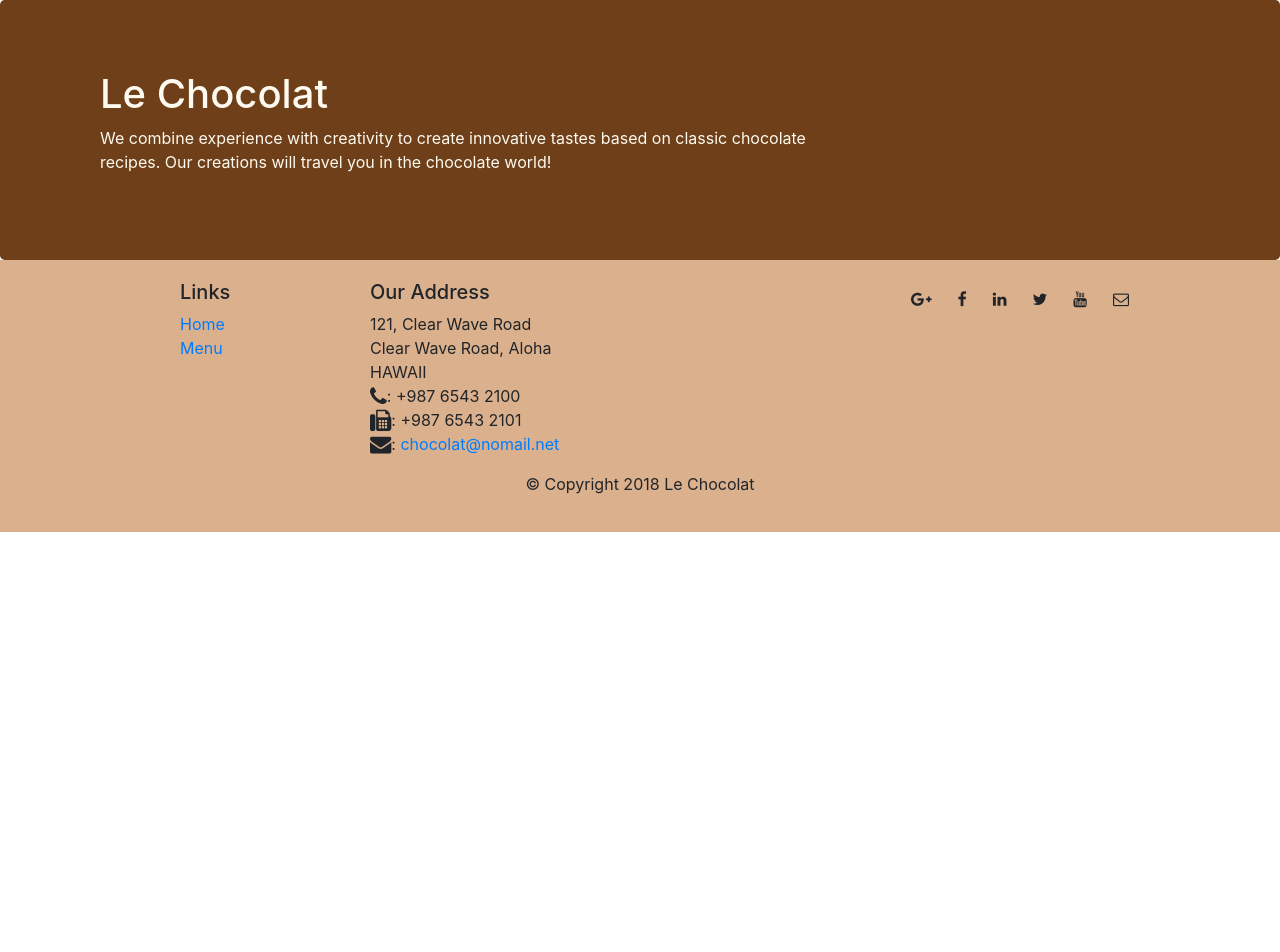
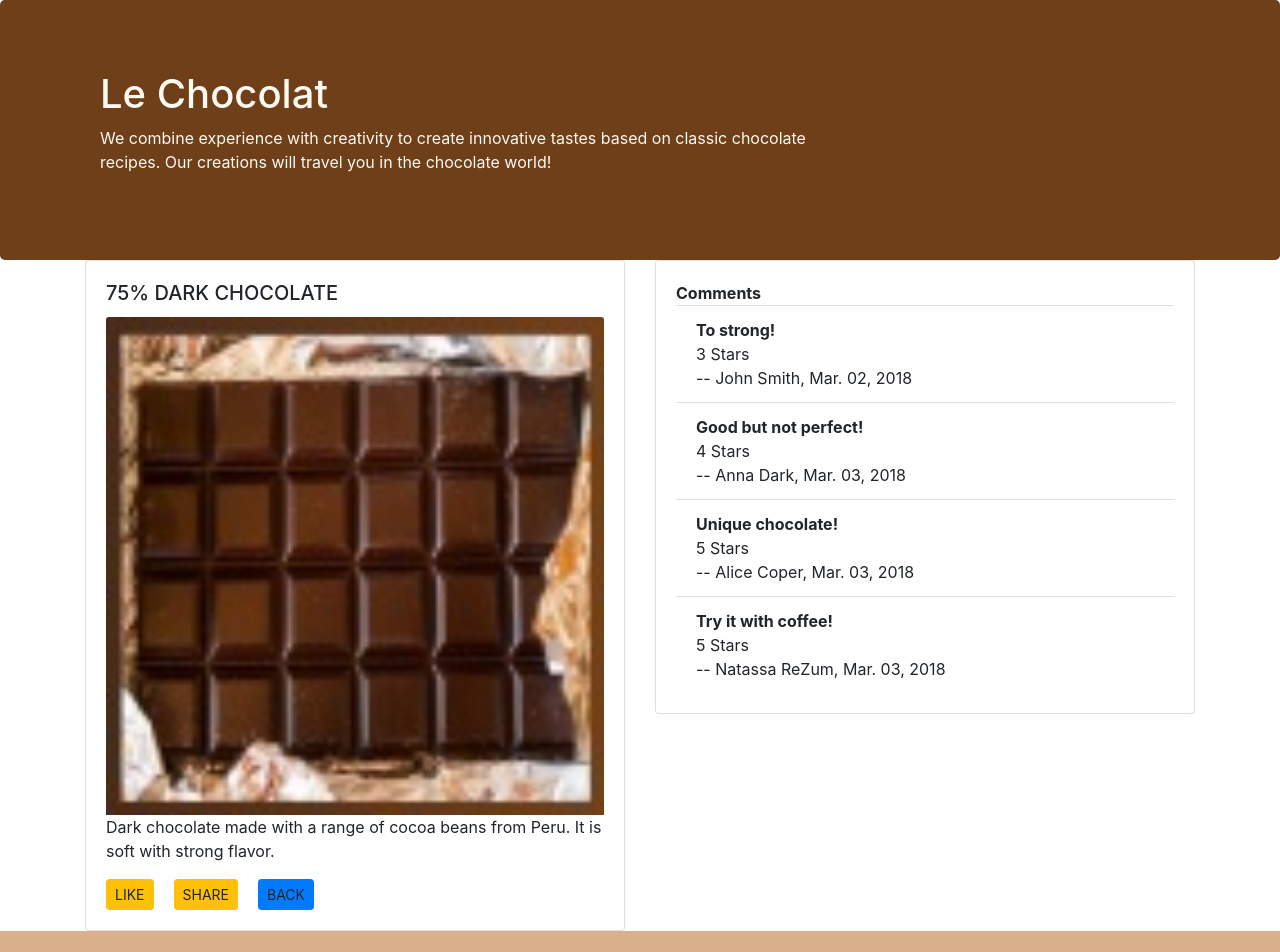
Before and after one commit to Daniel-w3/angularDaniel, an Angular app: page /dishdetail/1 in a window 1280 px wide. Before the commit this address led to /. Shown: the top 952 px of the page. Before the commit the page ends 800 px from the top, so only its background shows below. Built offline with nearby package versions, Linux system fonts and the light colour scheme.

Commit message:
Angular SPA

```diff
--- a/src/app/app-routing/routes.ts
+++ b/src/app/app-routing/routes.ts
@@ -8,5 +8,6 @@
 export const routes: Routes = [
   { path: 'home', component: HomeComponent },
   { path: 'menu', component: MenuComponent },
-  { path: '', redirectTo: '/home', pathMatch: 'full' }
+  { path: '', redirectTo: '/home', pathMatch: 'full' },
+  { path: 'dishdetail/:id', component: DishdetailComponent }
 ];
--- a/src/app/dishdetail/dishdetail.component.html
+++ b/src/app/dishdetail/dishdetail.component.html
@@ -8,6 +8,7 @@
                 <p class="card-text">{{dish.description}}</p>
                 <a href="#" class="card-link btn btn-warning btn-sm">LIKE</a>
                 <a href="#" class="card-link btn btn-warning btn-sm">SHARE</a>
+                <a (click)="goBack()" class="card-link btn btn-primary btn-sm">BACK</a>
         </div>
       </div>
     </div>
--- a/src/app/dishdetail/dishdetail.component.ts
+++ b/src/app/dishdetail/dishdetail.component.ts
@@ -1,5 +1,9 @@
-import { Component, OnInit, Input } from '@angular/core';
+// import { Component, OnInit, Input } from '@angular/core';
+import { Component, OnInit } from '@angular/core';
 import { Dish } from '../shared/dish';
+import { DishService } from '../services/dish.service';
+import { Params, ActivatedRoute } from '@angular/router';
+import { Location } from '@angular/common';
 
 @Component({
   selector: 'app-dishdetail',
@@ -45,12 +49,20 @@
 
   // dish = this.DISH;
 
-  @Input()
+  // @Input()
+
   dish: Dish;
 
-  constructor() { }
+  constructor(private dishservice: DishService,
+    private route: ActivatedRoute,
+    private location: Location) { }
 
-  ngOnInit(): void {
+  ngOnInit() {
+    const id = +this.route.snapshot.params['id'];
+    this.dish = this.dishservice.getDish(id);
   }
 
+  goBack(): void {
+    this.location.back();
+  }
 }
--- a/src/app/menu/menu.component.html
+++ b/src/app/menu/menu.component.html
@@ -7,7 +7,8 @@
     </div>
     <div class="row ">
       <h4 class="col-12">Our famous chocolates</h4>
-      <div class="media" *ngFor="let dish of dishes" (click) = "onSelect(dish)">
+      <!-- <div class="media" *ngFor="let dish of dishes" (click) = "onSelect(dish)"> -->
+      <div class="media" *ngFor="let dish of dishes" [routerLink]="['/dishdetail', dish.id]">
         <img class=" img-thumbnail align-self-end"
           src={{dish.image}} alt={{dish.name}}>
         <div class="media-body">
@@ -22,4 +23,4 @@
       </div>
     </div>
 </div>
-<app-dishdetail [dish] = "selectedDish"></app-dishdetail>
+<!-- <app-dishdetail [dish] = "selectedDish"></app-dishdetail> -->
--- a/src/app/menu/menu.component.ts
+++ b/src/app/menu/menu.component.ts
@@ -48,12 +48,12 @@
 
   // dishes = DISHES;
 
-  dishes:Dish[];
+  dishes: Dish[];
 
-  selectedDish: Dish;
-  onSelect(dish: Dish) {
-    this.selectedDish = dish;
-  }
+  // selectedDish: Dish;
+  // onSelect(dish: Dish) {
+  //   this.selectedDish = dish;
+  // }
 
   constructor(private dishService: DishService) { }
 
--- a/src/app/services/dish.service.ts
+++ b/src/app/services/dish.service.ts
@@ -10,4 +10,8 @@
   getDishes(): Dish[] {
     return DISHES;
   }
+
+  getDish(id: number): Dish {
+    return DISHES.filter((dish) => (dish.id === id))[0];
+  }
 }
```
